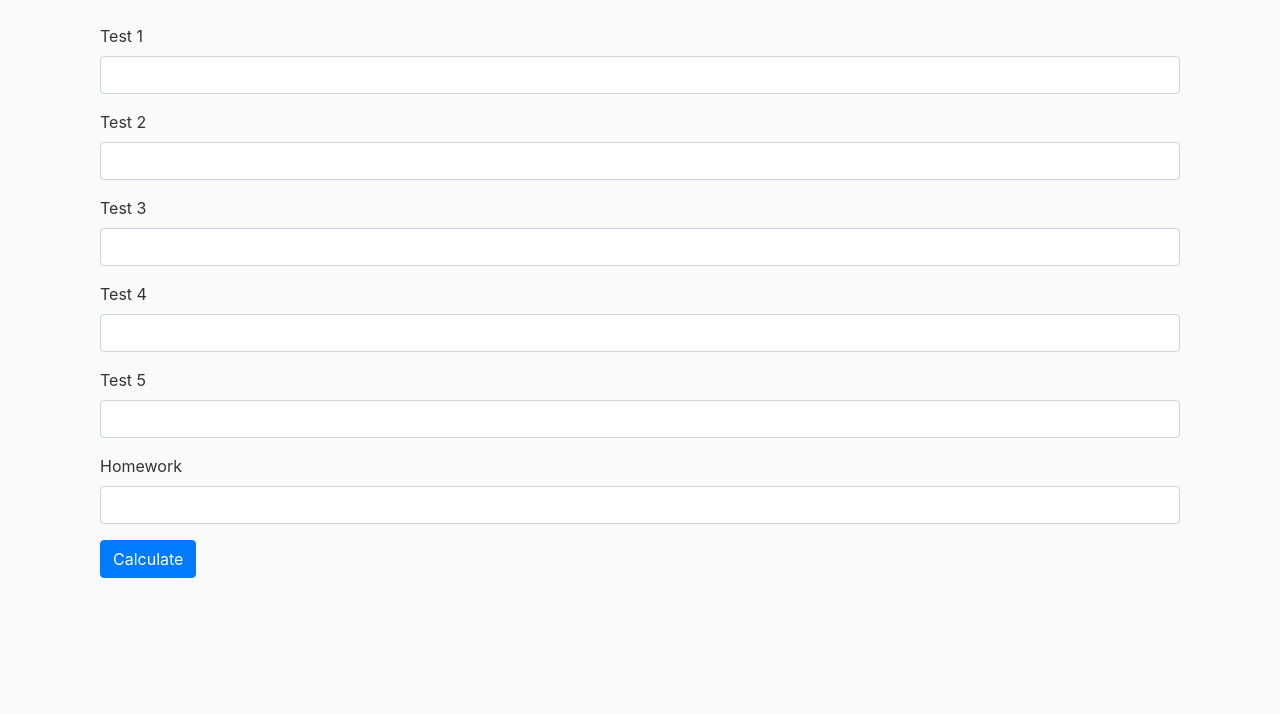
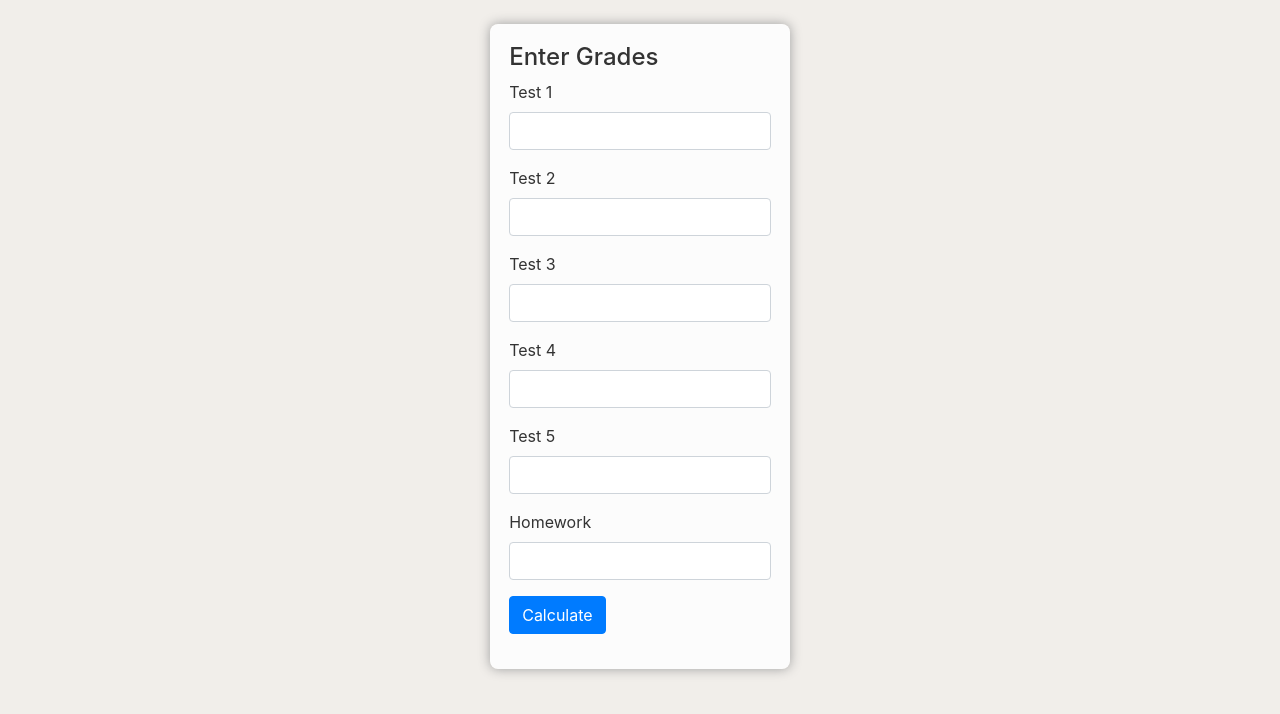
Before and after one commit to jmalmand/final_exam_grade, a Flask app: page / in a window 1280 px wide. Shown: the part 56-770 px from the top of the page. Run offline with Flask 2, Linux system fonts and the light colour scheme; some libraries are stand-ins or nearby versions.

Commit message:
Updated layout

```diff
--- a/app/__init__.py
+++ b/app/__init__.py
@@ -5,4 +5,5 @@ from config import Config
 app = Flask(__name__)
 app.config.from_object(Config)
 
+
 from app import routes
--- a/app/static/main.css
+++ b/app/static/main.css
@@ -1,11 +1,35 @@
 body {
-  background: #fafafa;
+  background: #F1EEEA;
   color: #333333;
   margin-top: 5rem;
 }
 
-h1, h2, h3, h4, h5, h6 {
-  color: #444444;
+
+.login-holder {
+    max-width: 300px;
+    box-shadow: 0 0 12px #9E9E9E;
+    overflow-y: auto;
+    margin: 0 auto;
+    border-radius: 8px;
+}
+
+.loginbox {
+  width: 100%;
+  padding: 1.2rem 1.2rem;
+  overflow-x: hidden;
+  background: #fcfcfc;
+  background-size: 100% 100%;
+  border-radius: 8px;
+}
+
+.chart-holder {
+  max-width: 350px;
+  padding: 1.2rem 1.2rem;
+  box-shadow: 0 0 12px #9E9E9E;
+  overflow-y: auto;
+  margin: 0 auto;
+  border-radius: 8px;
+  background: #fcfcfc;
 }
 
 .error {
@@ -13,10 +37,6 @@ h1, h2, h3, h4, h5, h6 {
   font-size: 10pt;
   vertical-align: bottom;
   margin: 0;
-}
-
-.bg-steel {
-  background-color: #5f788a;
 }
 
 .site-header .navbar .nav-link {
--- a/app/templates/index.html
+++ b/app/templates/index.html
@@ -10,7 +10,10 @@
         {% endif %}
     {% endwith %}
 
-    <div class="container">
+    <div class="login-holder">
+        <div class="loginbox">
+            <h4>Enter Grades</h4>
+
             <form action="" method="post" name="compute">
                 {{ form.hidden_tag() }}
                 <div class="form-group">
@@ -67,5 +70,6 @@
 
             </form>
         </div>
+    </div>
 
     {% endblock content %}
--- a/config.py
+++ b/config.py
@@ -1,4 +1,8 @@
 import os
+basedir = os.path.abspath(os.path.dirname(__file__))
 
 class Config(object):
     SECRET_KEY = "a77429ef7b1d9036f82e246df921edea"
+    DEBUG = True
+    TESTING = True
+    ENV = False
```
Also changed, not shown: app/templates/compute.html (+16 -2 lines). Lines whose indentation alone changed are shown as unchanged.
